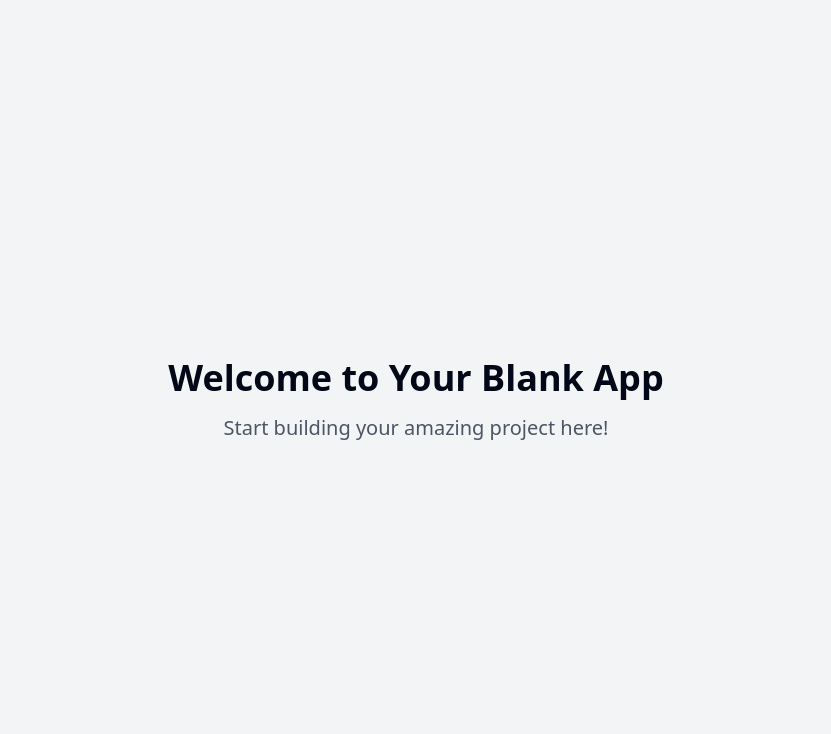
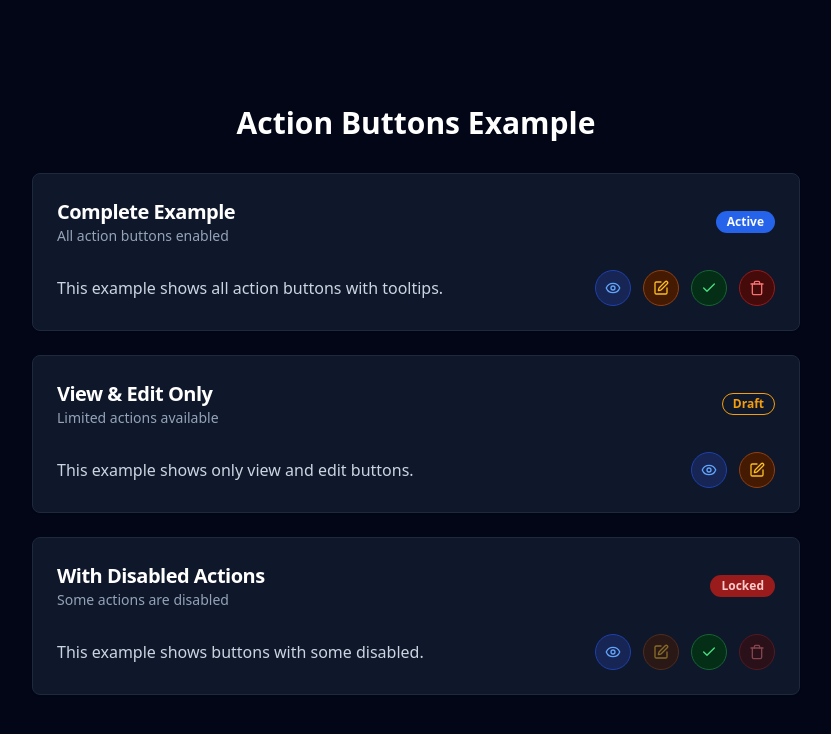
Before and after one commit to Adamnoise/button-icon-wizard, a React (Vite) app: page / in a window 1280 px wide. Shown: the top 734 px of the page, without its empty margins (224-1055 px from the left). Built offline with nearby package versions, Linux system fonts and the light colour scheme.

Commit message:
Refactor: Improve actions button icon

```diff
--- /dev/null
+++ b/src/components/ActionButtons.tsx
@@ -0,0 +1,129 @@
+
+import React from "react";
+import { Eye, Edit, Check, Trash } from "lucide-react";
+import { Tooltip } from "@/components/ui/tooltip";
+import {
+  TooltipContent,
+  TooltipProvider,
+  TooltipTrigger
+} from "@/components/ui/tooltip";
+import { cn } from "@/lib/utils";
+
+interface ActionButtonProps {
+  icon: React.ReactNode;
+  label: string;
+  onClick: () => void;
+  variant: "view" | "edit" | "approve" | "delete";
+  disabled?: boolean;
+  className?: string;
+}
+
+const ActionButton = ({
+  icon,
+  label,
+  onClick,
+  variant,
+  disabled = false,
+  className
+}: ActionButtonProps) => {
+  const getButtonStyles = () => {
+    const baseStyles = "flex items-center justify-center w-9 h-9 rounded-full transition-all duration-200";
+    const variantStyles = {
+      view: "bg-blue-950 text-blue-400 hover:bg-blue-900 hover:text-blue-300 border border-blue-800",
+      edit: "bg-amber-950 text-amber-400 hover:bg-amber-900 hover:text-amber-300 border border-amber-800",
+      approve: "bg-green-950 text-green-400 hover:bg-green-900 hover:text-green-300 border border-green-800",
+      delete: "bg-red-950 text-red-400 hover:bg-red-900 hover:text-red-300 border border-red-800"
+    };
+
+    return cn(
+      baseStyles,
+      variantStyles[variant],
+      disabled && "opacity-50 cursor-not-allowed pointer-events-none",
+      className
+    );
+  };
+
+  return (
+    <TooltipProvider delayDuration={300}>
+      <Tooltip>
+        <TooltipTrigger asChild>
+          <button
+            onClick={onClick}
+            disabled={disabled}
+            className={getButtonStyles()}
+            aria-label={label}
+          >
+            {icon}
+          </button>
+        </TooltipTrigger>
+        <TooltipContent side="bottom">
+          <p className="text-xs font-medium">{label}</p>
+        </TooltipContent>
+      </Tooltip>
+    </TooltipProvider>
+  );
+};
+
+interface ActionButtonsProps {
+  onView?: () => void;
+  onEdit?: () => void;
+  onApprove?: () => void;
+  onDelete?: () => void;
+  disabledActions?: Array<"view" | "edit" | "approve" | "delete">;
+  className?: string;
+}
+
+export const ActionButtons = ({
+  onView,
+  onEdit,
+  onApprove,
+  onDelete,
+  disabledActions = [],
+  className
+}: ActionButtonsProps) => {
+  return (
+    <div className={cn("flex items-center gap-3", className)}>
+      {onView && (
+        <ActionButton
+          icon={<Eye size={16} />}
+          label="View"
+          onClick={onView}
+          variant="view"
+          disabled={disabledActions.includes("view")}
+        />
+      )}
+
+      {onEdit && (
+        <ActionButton
+          icon={<Edit size={16} />}
+          label="Edit"
+          onClick={onEdit}
+          variant="edit"
+          disabled={disabledActions.includes("edit")}
+        />
+      )}
+
+      {onApprove && (
+        <ActionButton
+          icon={<Check size={16} />}
+          label="Approve"
+          onClick={onApprove}
+          variant="approve"
+          disabled={disabledActions.includes("approve")}
+        />
+      )}
+
+      {onDelete && (
+        <ActionButton
+          icon={<Trash size={16} />}
+          label="Delete"
+          onClick={onDelete}
+          variant="delete"
+          disabled={disabledActions.includes("delete")}
+        />
+      )}
+    </div>
+  );
+};
+
+export default ActionButtons;
--- a/src/pages/Index.tsx
+++ b/src/pages/Index.tsx
@@ -1,11 +1,97 @@
-// Update this page (the content is just a fallback if you fail to update the page)
+
+import ActionButtons from "@/components/ActionButtons";
+import { Badge } from "@/components/ui/badge";
+import { Card, CardContent, CardDescription, CardHeader, CardTitle } from "@/components/ui/card";
+import { toast } from "sonner";
 
 const Index = () => {
+  // Example action handlers
+  const handleView = () => toast.info("View action clicked");
+  const handleEdit = () => toast.info("Edit action clicked");
+  const handleApprove = () => toast.success("Item approved");
+  const handleDelete = () => toast.error("Item deleted");
+
   return (
-    <div className="min-h-screen flex items-center justify-center bg-gray-100">
-      <div className="text-center">
-        <h1 className="text-4xl font-bold mb-4">Welcome to Your Blank App</h1>
-        <p className="text-xl text-gray-600">Start building your amazing project here!</p>
+    <div className="min-h-screen bg-slate-950 flex flex-col items-center justify-center p-4">
+      <div className="w-full max-w-3xl space-y-6">
+        <h1 className="text-3xl font-bold text-white text-center mb-8">Action Buttons Example</h1>
+
+        {/* Demo Card 1 - All buttons */}
+        <Card className="bg-slate-900 border-slate-800 text-white">
+          <CardHeader>
+            <div className="flex items-center justify-between">
+              <div>
+                <CardTitle className="text-xl text-white">Complete Example</CardTitle>
+                <CardDescription className="text-slate-400">All action buttons enabled</CardDescription>
+              </div>
+              <Badge className="bg-blue-600">Active</Badge>
+            </div>
+          </CardHeader>
+          <CardContent>
+            <div className="flex justify-between items-center">
+              <div className="text-slate-300">
+                <p>This example shows all action buttons with tooltips.</p>
+              </div>
+              <ActionButtons
+                onView={handleView}
+                onEdit={handleEdit}
+                onApprove={handleApprove}
+                onDelete={handleDelete}
+              />
+            </div>
+          </CardContent>
+        </Card>
+
+        {/* Demo Card 2 - Selective buttons */}
+        <Card className="bg-slate-900 border-slate-800 text-white">
+          <CardHeader>
+            <div className="flex items-center justify-between">
+              <div>
+                <CardTitle className="text-xl text-white">View & Edit Only</CardTitle>
+                <CardDescription className="text-slate-400">Limited actions available</CardDescription>
+              </div>
+              <Badge variant="outline" className="border-amber-500 text-amber-500">Draft</Badge>
+            </div>
+          </CardHeader>
+          <CardContent>
+            <div className="flex justify-between items-center">
+              <div className="text-slate-300">
+                <p>This example shows only view and edit buttons.</p>
+              </div>
+              <ActionButtons
+                onView={handleView}
+                onEdit={handleEdit}
+              />
+            </div>
+          </CardContent>
+        </Card>
+
+        {/* Demo Card 3 - Disabled buttons */}
+        <Card className="bg-slate-900 border-slate-800 text-white">
+          <CardHeader>
+            <div className="flex items-center justify-between">
+              <div>
+                <CardTitle className="text-xl text-white">With Disabled Actions</CardTitle>
+                <CardDescription className="text-slate-400">Some actions are disabled</CardDescription>
+              </div>
+              <Badge className="bg-red-800 text-red-200">Locked</Badge>
+            </div>
+          </CardHeader>
+          <CardContent>
+            <div className="flex justify-between items-center">
+              <div className="text-slate-300">
+                <p>This example shows buttons with some disabled.</p>
+              </div>
+              <ActionButtons
+                onView={handleView}
+                onEdit={handleEdit}
+                onApprove={handleApprove}
+                onDelete={handleDelete}
+                disabledActions={["edit", "delete"]}
+              />
+            </div>
+          </CardContent>
+        </Card>
       </div>
     </div>
   );
```
